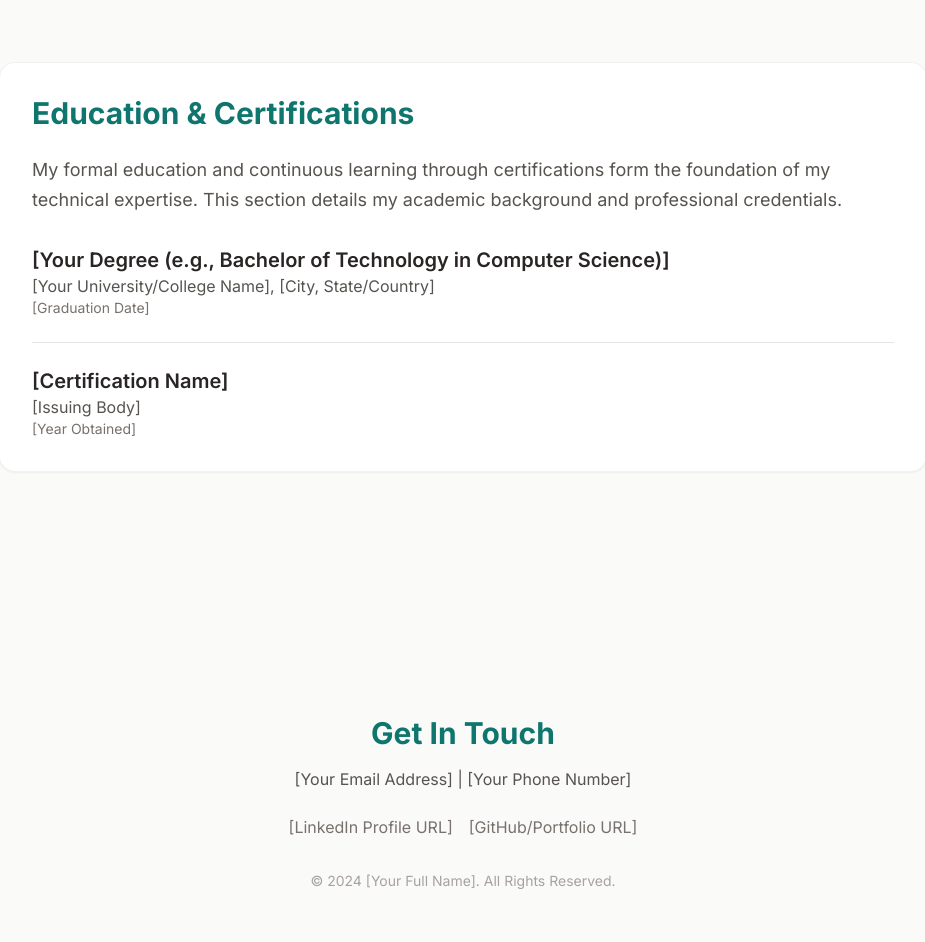
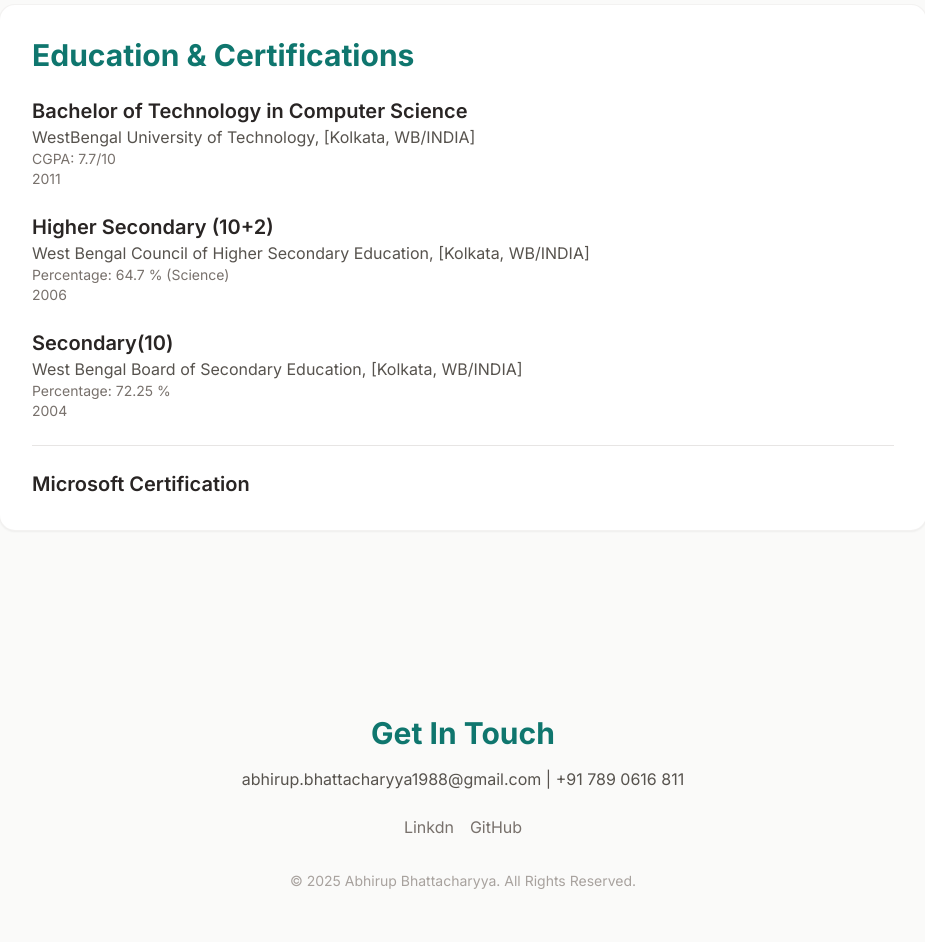
Before and after one commit to devabhifullstack/opencv, a plain HTML site: page index.html in a window 1280 px wide. Shown: the part 3580-4522 px from the top of the page, without its empty margins (305-1230 px from the left). Drawn offline with nearby package versions, Linux system fonts and the light colour scheme.

Commit message:
updt_030620251401

```diff
--- a/index.html
+++ b/index.html
@@ -205,19 +205,29 @@
             <section id="education" class="min-h-screen flex items-center">
                  <div class="bg-white p-8 rounded-2xl shadow-sm border border-stone-200/50 w-full">
                     <h2 class="text-3xl font-bold text-teal-700 mb-6">Education & Certifications</h2>
-                     <p class="text-lg leading-relaxed text-stone-600 mb-8">
-                        My formal education and continuous learning through certifications form the foundation of my technical expertise. This section details my academic background and professional credentials.
-                    </p>
+
                     <div class="space-y-6">
                         <div>
-                            <h3 class="font-semibold text-xl text-stone-800">[Your Degree (e.g., Bachelor of Technology in Computer Science)]</h3>
-                            <p class="text-stone-600">[Your University/College Name], [City, State/Country]</p>
-                            <p class="text-sm text-stone-500">[Graduation Date]</p>
+                            <h3 class="font-semibold text-xl text-stone-800">Bachelor of Technology in Computer Science</h3>
+                            <p class="text-stone-600">WestBengal University of Technology, [Kolkata, WB/INDIA]</p>
+                            <p class="text-sm text-stone-500">CGPA: 7.7/10</p>
+                            <p class="text-sm text-stone-500">2011</p>
+                        </div>
+                         <div>
+                            <h3 class="font-semibold text-xl text-stone-800">Higher Secondary (10+2)</h3>
+                            <p class="text-stone-600">West Bengal Council of Higher Secondary Education, [Kolkata, WB/INDIA]</p>
+                            <p class="text-sm text-stone-500">Percentage: 64.7 % (Science)</p>
+                            <p class="text-sm text-stone-500">2006</p>
+                        </div>
+                         <div>
+                            <h3 class="font-semibold text-xl text-stone-800">Secondary(10)</h3>
+                            <p class="text-stone-600">West Bengal Board of Secondary Education, [Kolkata, WB/INDIA]</p>
+                            <p class="text-sm text-stone-500">Percentage: 72.25 %</p>
+                            <p class="text-sm text-stone-500">2004</p>
                         </div>
                         <div class="pt-6 border-t border-stone-200">
-                             <h3 class="font-semibold text-xl text-stone-800">[Certification Name]</h3>
-                            <p class="text-stone-600">[Issuing Body]</p>
-                            <p class="text-sm text-stone-500">[Year Obtained]</p>
+                            <a href="https://learn.microsoft.com/en-us/users/abhirupbhattacharyya-3859/" target="_blank" class="font-semibold text-xl text-stone-800 hover:text-teal-600 block">Microsoft Certification</a>
+
                         </div>
                     </div>
                 </div>
@@ -225,12 +235,12 @@
 
             <footer id="contact" class="text-center py-12">
                 <h2 class="text-3xl font-bold text-teal-700 mb-4">Get In Touch</h2>
-                <p class="text-stone-600 mb-6">[Your Email Address] | [Your Phone Number]</p>
+                <p class="text-stone-600 mb-6">abhirup.bhattacharyya1988@gmail.com | +91 789 0616 811</p>
                 <div class="flex justify-center space-x-4">
-                    <a href="#" class="text-stone-500 hover:text-teal-600">[LinkedIn Profile URL]</a>
-                    <a href="#" class="text-stone-500 hover:text-teal-600">[GitHub/Portfolio URL]</a>
+                    <a href="https://www.linkedin.com/in/abhirup-bhattacharyya-240939267/" class="text-stone-500 hover:text-teal-600">Linkdn</a>
+                    <a href="https://github.com/devabhifullstack" class="text-stone-500 hover:text-teal-600">GitHub</a>
                 </div>
-                 <p class="text-sm text-stone-400 mt-8">© 2024 [Your Full Name]. All Rights Reserved.</p>
+                 <p class="text-sm text-stone-400 mt-8">© 2025 Abhirup Bhattacharyya. All Rights Reserved.</p>
             </footer>
 
         </main>
```
